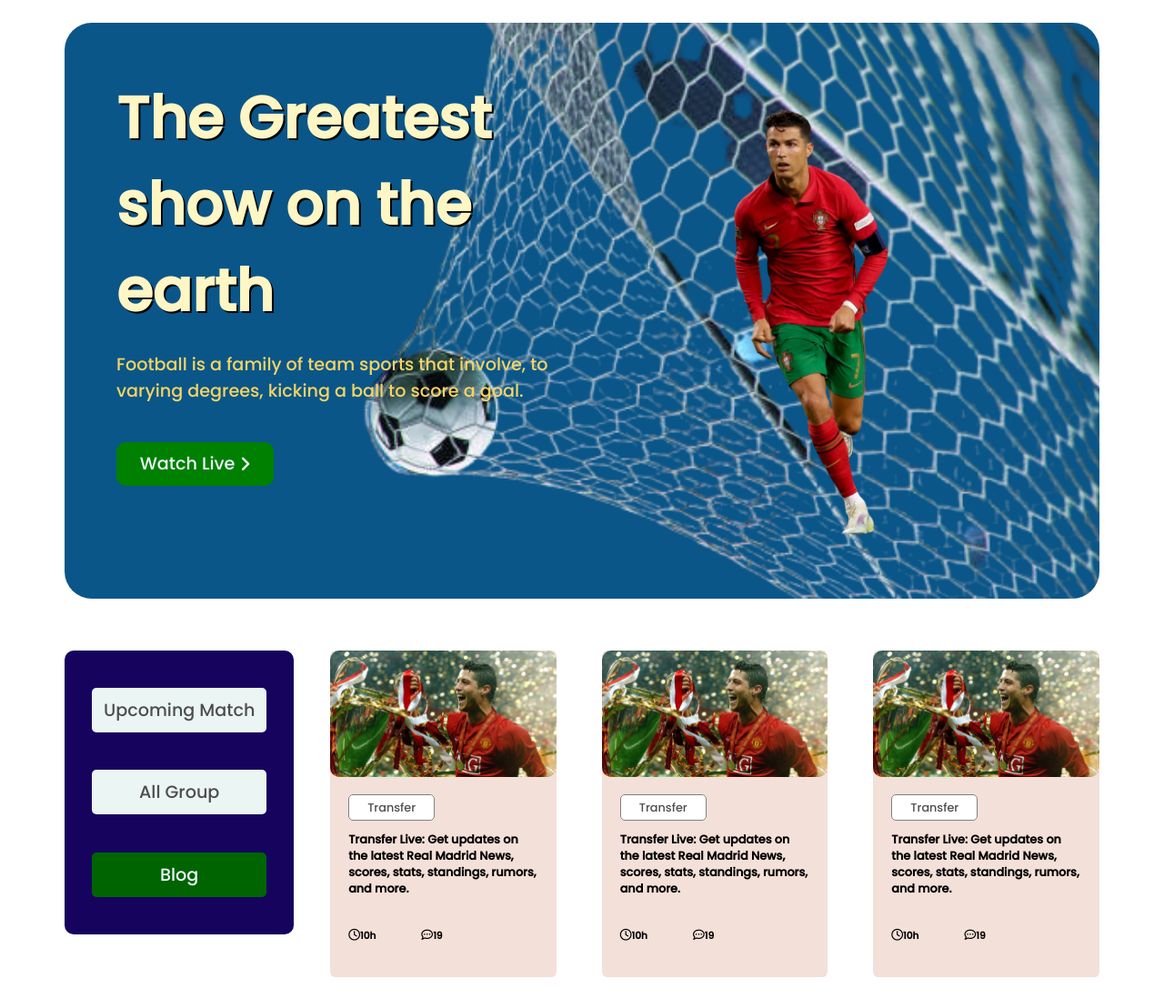
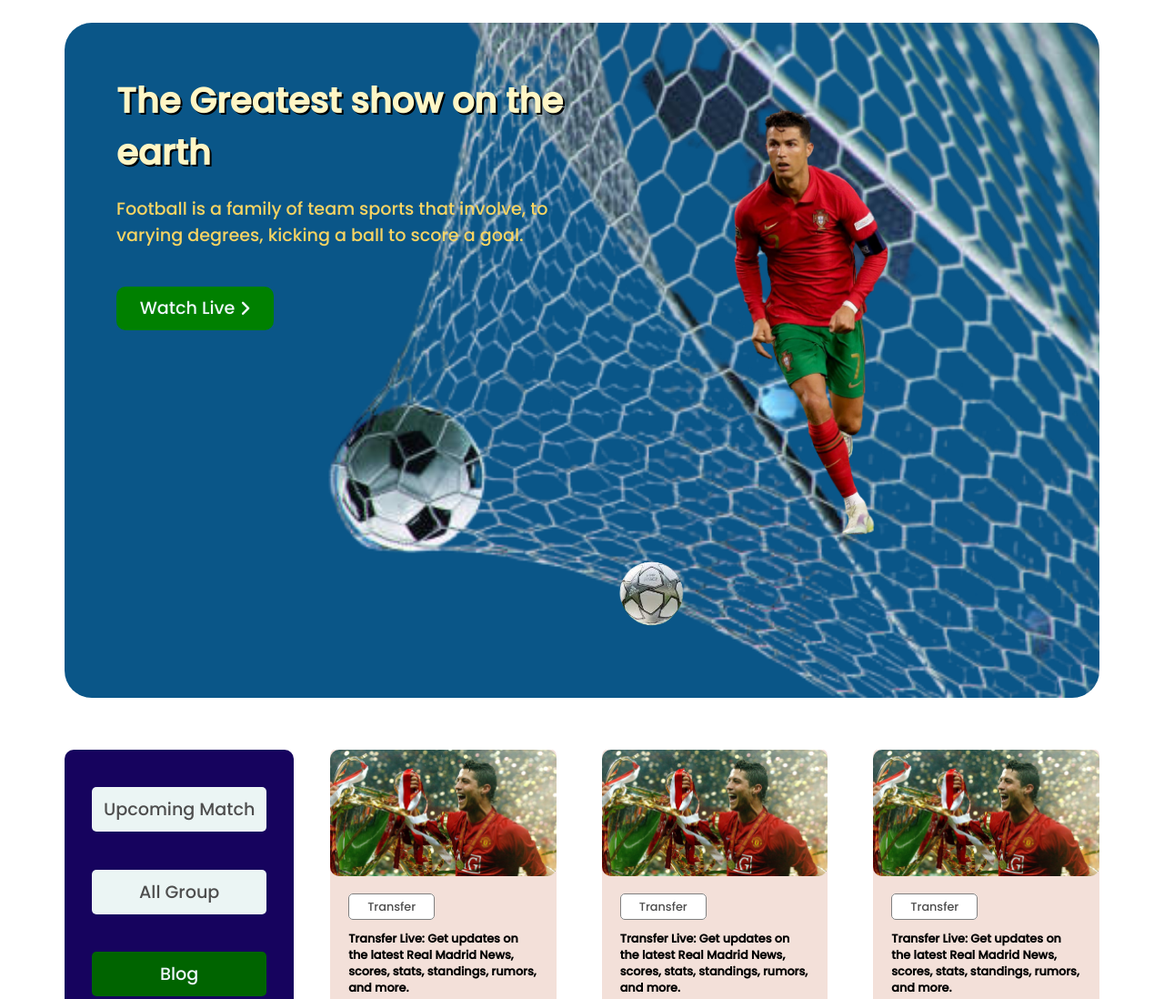
Before and after one commit to FarzanaMaisha/worldcup, a plain HTML site: page index.html in a window 1280 px wide. Shown: the top 1098 px of the page at 91% size. Drawn offline with Linux system fonts and the light colour scheme.

Commit message:
transistion

```diff
--- a/index.html
+++ b/index.html
@@ -12,12 +12,7 @@
 
     <title>World Cup</title>
 
-    <style>
-        .current-page {
-            background-color: darkgreen;
-            color: aliceblue;
-        }
-    </style>
+
 </head>
 
 <body>
@@ -38,7 +33,8 @@
                         <i class="fa-solid fa-angle-right"></i></a>
                 </div>
                 <div class="half-width">
-                    <img src="images/ronaldo.png" alt="">
+                    <img class="player" src="images/ronaldo.png" alt="">
+                    <img class="football" src="images/football-removebg-preview.png" alt="">
                 </div>
             </article>
 
--- a/styles.css
+++ b/styles.css
@@ -42,7 +42,7 @@ main {
 }
 
 .banner h1 {
-    font-size: 5vw;
+    font-size: 3vw;
     font-weight: 800;
     color: rgb(255, 246, 197);
     text-shadow: 2px 2px black;
@@ -59,9 +59,16 @@ main {
 
 }
 
-.banner img {
+.banner .player {
+    position: relative;
+    width: 100%;
+    transition: transform 0.2s ease-in;
+}
 
-    width: 100%;
+.banner .football {
+
+    width: 30%;
+    transition: transform 1s ease-out 0.25s;
 }
 
 
@@ -73,6 +80,20 @@ main {
     border-radius: 10px;
     background-color: green;
     color: aliceblue;
+}
+
+
+
+.banner:hover .player {
+
+    Transform: rotate(15deg) translate(-8%, 5%);
+    Transform-origin: top left;
+}
+
+.banner:hover .football {
+
+    Transform: rotate(35deg) translate(-800%, 100%);
+    Transform-origin: bottom left;
 }
 
 /* NAV */
@@ -99,7 +120,10 @@ main {
     background-color: rgb(235, 245, 244);
     text-align: center;
 
+
 }
+
+
 
 .current-page {
     background-color: darkgreen;
```
Also changed, not shown: images/football-removebg-preview.png (added), images/football.jfif (added).
